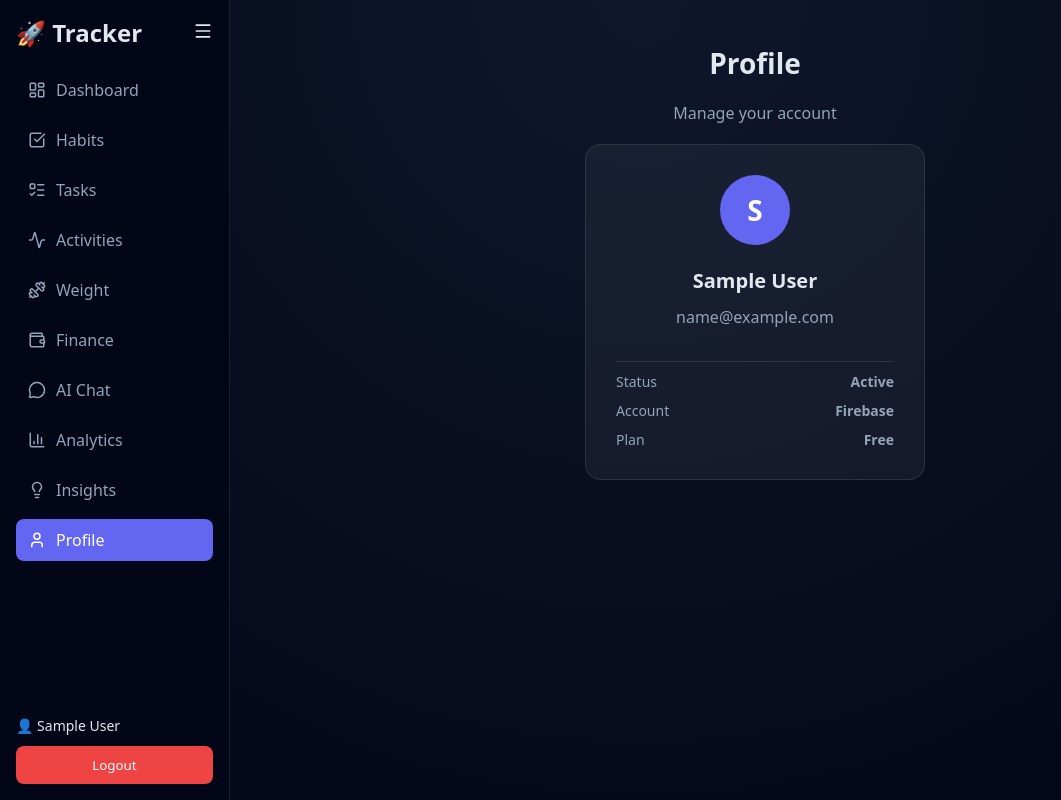
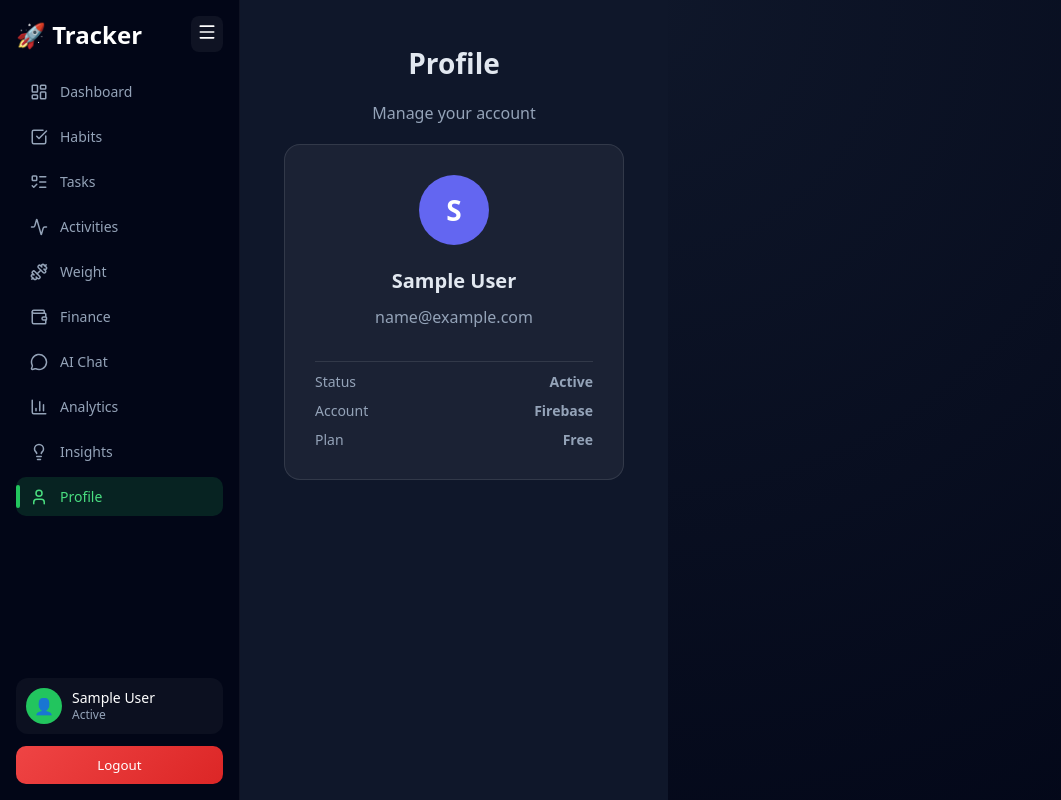
Before and after one commit to mavanigadda09/daily-tracker-app, a React (Vite) app: page /profile in a window 1280 px wide. Shown: the whole page, without its empty margins (0-1061 px from the left). Built offline with nearby package versions, Linux system fonts and the light colour scheme; no server answers; the database is empty; sample sign-in values are in the browser's storage.

Commit message:
feat: premium sidebar (notion style)

```diff
--- a/package.json
+++ b/package.json
@@ -22,7 +22,7 @@
     "react": "^19.2.4",
     "react-dom": "^19.2.4",
     "react-router-dom": "^7.14.0",
-    "recharts": "^3.8.0"
+    "recharts": "^3.8.1"
   },
   "devDependencies": {
     "@eslint/js": "^9.39.4",
--- a/src/Dashboard.jsx
+++ b/src/Dashboard.jsx
@@ -1,173 +1,98 @@
 import { useNavigate } from "react-router-dom";
-import { motion } from "framer-motion";
-
-import {
-  parseSmartGoal,
-  getDailyData,
-  getHeatmapData,
-  getStreak
-} from "./utils";
-
-import {
-  getHabitSuggestions,
-  predictPerformance,
-  getAdaptiveGoal,
-  getUnifiedAI
-} from "./ai";
+import { LineChart, Line, XAxis, YAxis, Tooltip, ResponsiveContainer } from "recharts";
 
 export default function Dashboard({
-  items = [],
   logs = {},
-  tasks = [],
-  user,
-  setGoal,
   weightLogs = [],
-  weightGoal = null
+  user
 }) {
   const navigate = useNavigate();
 
-  const habits = items.filter(i => i?.type === "habit");
+  // ===== MOCK FITNESS DATA =====
+  const fitnessData = [
+    { day: "Mon", steps: 4000 },
+    { day: "Tue", steps: 6500 },
+    { day: "Wed", steps: 8000 },
+    { day: "Thu", steps: 7200 },
+    { day: "Fri", steps: 9000 },
+    { day: "Sat", steps: 11000 },
+    { day: "Sun", steps: 7000 }
+  ];
 
-  const daily = getDailyData(logs, tasks);
-  const heatmap = getHeatmapData(daily);
-  const streak = getStreak(heatmap);
-
-  const goalData = parseSmartGoal(user?.goal);
-  const consistency = 0.5;
-
-  const sorted = [...weightLogs].sort(
-    (a, b) => new Date(a.date) - new Date(b.date)
-  );
-
-  const startWeight = sorted[0]?.weight || 0;
-  const currentWeight = sorted[sorted.length - 1]?.weight || 0;
-  const targetWeight = weightGoal || 0;
-
-  const totalDiff = startWeight - targetWeight;
-  const currentDiff = startWeight - currentWeight;
-
-  const weightPercent =
-    totalDiff > 0
-      ? Math.min(Math.round((currentDiff / totalDiff) * 100), 100)
-      : 0;
-
-  const unifiedAI = getUnifiedAI({
-    habits,
-    tasks,
-    weightLogs,
-    goal: goalData,
-    streak,
-    consistency
-  });
-
-  const suggestions = getHabitSuggestions(items);
-
-  const forecast = predictPerformance({
-    daily,
-    goal: goalData,
-    streak,
-    consistency
-  });
-
-  const adaptive = getAdaptiveGoal({
-    daily,
-    goal: goalData,
-    streak,
-    consistency
-  });
-
-  const applyGoal = () => {
-    if (!adaptive || !adaptive.suggestion) return;
-    setGoal(`${adaptive.suggestion}`);
-  };
+  const weightData = weightLogs.map(w => ({
+    date: new Date(w.date).toLocaleDateString(),
+    weight: w.weight
+  }));
 
   return (
     <div style={styles.container}>
 
       {/* HEADER */}
       <div style={styles.header}>
-        <h1>Welcome, {user?.name} 👋</h1>
+        <h1>Welcome back, {user?.name} 👋</h1>
 
-        <motion.div
-          whileHover={{ scale: 1.1 }}
-          style={styles.profile}
-          onClick={() => navigate("/profile")}
-        >
+        <div style={styles.profile} onClick={() => navigate("/profile")}>
           👤
-        </motion.div>
+        </div>
       </div>
 
-      {/* GRID */}
+      {/* FITNESS CARDS */}
+      <div style={styles.stats}>
+
+        <div style={styles.statCard}>
+          <h3>🚶 Steps</h3>
+          <p>8,245</p>
+        </div>
+
+        <div style={styles.statCard}>
+          <h3>🔥 Calories</h3>
+          <p>1,230 kcal</p>
+        </div>
+
+        <div style={styles.statCard}>
+          <h3>⏱ Active Time</h3>
+          <p>75 min</p>
+        </div>
+
+      </div>
+
+      {/* CHARTS */}
       <div style={styles.grid}>
 
-        {/* WEIGHT */}
-        {weightLogs.length > 0 && (
+        {/* STEPS CHART */}
+        <div style={styles.card}>
+          <h3>📊 Weekly Steps</h3>
+
+          <ResponsiveContainer width="100%" height={250}>
+            <LineChart data={fitnessData}>
+              <XAxis dataKey="day" stroke="#94a3b8" />
+              <YAxis stroke="#94a3b8" />
+              <Tooltip />
+              <Line type="monotone" dataKey="steps" stroke="#22c55e" strokeWidth={3} />
+            </LineChart>
+          </ResponsiveContainer>
+        </div>
+
+        {/* WEIGHT CHART */}
+        {weightData.length > 0 && (
           <div style={styles.card}>
             <h3>🏋️ Weight Progress</h3>
 
-            <div style={styles.weightGrid}>
-              <div>
-                <p>Start</p>
-                <h4>{startWeight}</h4>
-              </div>
-
-              <div>
-                <p>Current</p>
-                <h4>{currentWeight}</h4>
-              </div>
-
-              <div>
-                <p>Target</p>
-                <h4>{targetWeight || "-"}</h4>
-              </div>
-            </div>
-
-            <div style={styles.progressBar}>
-              <div
-                style={{
-                  ...styles.progressFill,
-                  width: `${weightPercent}%`
-                }}
-              />
-            </div>
-
-            <p>{weightPercent}% completed</p>
+            <ResponsiveContainer width="100%" height={250}>
+              <LineChart data={weightData}>
+                <XAxis dataKey="date" stroke="#94a3b8" />
+                <YAxis stroke="#94a3b8" />
+                <Tooltip />
+                <Line type="monotone" dataKey="weight" stroke="#4ade80" strokeWidth={3} />
+              </LineChart>
+            </ResponsiveContainer>
           </div>
         )}
 
-        {/* AI COACH */}
+        {/* AI CARD */}
         <div style={styles.highlightCard}>
-          <h3>🧠 AI Coach</h3>
-          <p>{unifiedAI}</p>
-        </div>
-
-        {/* FORECAST */}
-        <div style={styles.card}>
-          <h3>📊 Forecast</h3>
-          <p>{forecast}</p>
-        </div>
-
-        {/* ADAPTIVE */}
-        {adaptive && (
-          <div style={styles.card}>
-            <h3>🎯 Adaptive Goal</h3>
-            <p>{adaptive.message}</p>
-            <p><b>{adaptive.suggestion}</b></p>
-
-            {adaptive.change !== "same" && (
-              <button style={styles.primaryBtn} onClick={applyGoal}>
-                Apply Goal
-              </button>
-            )}
-          </div>
-        )}
-
-        {/* SUGGESTIONS */}
-        <div style={styles.card}>
-          <h3>💡 Suggestions</h3>
-          {suggestions.map((s, i) => (
-            <p key={i}>• {s}</p>
-          ))}
+          <h3>🧠 AI Insight</h3>
+          <p>You're consistent this week. Increase activity slightly 🚀</p>
         </div>
 
       </div>
@@ -179,7 +104,7 @@ const styles = {
   container: {
     minHeight: "100vh",
     padding: 30,
-    background: "linear-gradient(135deg, #0f2027, #203a43, #2c5364)",
+    background: "linear-gradient(135deg, #0f172a, #1e293b)",
     color: "#fff",
     fontFamily: "Poppins, sans-serif"
   },
@@ -187,63 +112,45 @@ const styles = {
   header: {
     display: "flex",
     justifyContent: "space-between",
-    alignItems: "center",
-    marginBottom: 20
+    marginBottom: 30
   },
 
   profile: {
-    background: "linear-gradient(135deg, #2e7d32, #66bb6a)",
-    padding: 12,
+    background: "#22c55e",
+    padding: 10,
     borderRadius: "50%",
     cursor: "pointer"
   },
 
+  stats: {
+    display: "flex",
+    gap: 20,
+    marginBottom: 30
+  },
+
+  statCard: {
+    flex: 1,
+    background: "rgba(255,255,255,0.05)",
+    padding: 20,
+    borderRadius: 16
+  },
+
   grid: {
     display: "grid",
-    gridTemplateColumns: "repeat(auto-fit, minmax(280px, 1fr))",
+    gridTemplateColumns: "repeat(auto-fit, minmax(300px, 1fr))",
     gap: 20
   },
 
   card: {
     background: "rgba(255,255,255,0.05)",
-    backdropFilter: "blur(10px)",
     padding: 20,
-    borderRadius: 16,
-    border: "1px solid rgba(255,255,255,0.1)"
+    borderRadius: 16
   },
 
   highlightCard: {
-    background: "linear-gradient(135deg, #2e7d32, #66bb6a)",
+    background: "linear-gradient(135deg, #22c55e, #4ade80)",
     padding: 20,
     borderRadius: 16,
-    color: "#fff"
-  },
-
-  weightGrid: {
-    display: "flex",
-    justifyContent: "space-between",
-    marginBottom: 10
-  },
-
-  progressBar: {
-    height: 8,
-    background: "#1e293b",
-    borderRadius: 10,
-    overflow: "hidden"
-  },
-
-  progressFill: {
-    height: "100%",
-    background: "#22c55e"
-  },
-
-  primaryBtn: {
-    marginTop: 10,
-    padding: 10,
-    border: "none",
-    borderRadius: 10,
-    background: "#22c55e",
-    color: "#fff",
-    cursor: "pointer"
+    color: "#022c22"
   }
 };
--- a/src/Layout.jsx
+++ b/src/Layout.jsx
@@ -13,7 +13,7 @@ import {
   Menu,
   Dumbbell,
   MessageCircle,
-  Wallet // ✅ NEW
+  Wallet
 } from "lucide-react";
 
 export default function Layout({ user, onLogout }) {
@@ -26,10 +26,7 @@ export default function Layout({ user, onLogout }) {
     { path: "/tasks", label: "Tasks", icon: ListTodo },
     { path: "/activities", label: "Activities", icon: Activity },
     { path: "/weight", label: "Weight", icon: Dumbbell },
-
-    // 🔥 NEW FINANCE MODULE
     { path: "/finance", label: "Finance", icon: Wallet },
-
     { path: "/chat", label: "AI Chat", icon: MessageCircle },
     { path: "/analytics", label: "Analytics", icon: BarChart3 },
     { path: "/insights", label: "Insights", icon: Lightbulb },
@@ -41,13 +38,16 @@ export default function Layout({ user, onLogout }) {
 
       {/* SIDEBAR */}
       <motion.aside
-        animate={{ width: collapsed ? 70 : 230 }}
+        animate={{ width: collapsed ? 80 : 240 }}
+        transition={{ duration: 0.3 }}
         style={styles.sidebar}
       >
         {/* TOP */}
         <div>
           <div style={styles.topRow}>
-            {!collapsed && <h2 style={styles.logo}>🚀 Tracker</h2>}
+            {!collapsed && (
+              <h2 style={styles.logo}>🚀 Tracker</h2>
+            )}
 
             <button
               style={styles.menuBtn}
@@ -75,7 +75,11 @@ export default function Layout({ user, onLogout }) {
                     ...(active ? styles.active : {})
                   }}
                 >
+                  {/* ACTIVE BAR */}
+                  {active && <div style={styles.activeBar} />}
+
                   <Icon size={18} />
+
                   {!collapsed && <span>{item.label}</span>}
                 </Link>
               );
@@ -86,13 +90,17 @@ export default function Layout({ user, onLogout }) {
         {/* BOTTOM */}
         <div style={styles.bottom}>
           {!collapsed && (
-            <p style={styles.user}>
-              👤 {user?.name || "User"}
-            </p>
+            <div style={styles.userBox}>
+              <div style={styles.avatar}>👤</div>
+              <div>
+                <p style={styles.userName}>{user?.name || "User"}</p>
+                <p style={styles.userSub}>Active</p>
+              </div>
+            </div>
           )}
 
           <button style={styles.logout} onClick={onLogout}>
-            Logout
+            {collapsed ? "⏻" : "Logout"}
           </button>
         </div>
       </motion.aside>
@@ -109,20 +117,17 @@ export default function Layout({ user, onLogout }) {
 const styles = {
   container: {
     display: "flex",
-    width: "100%",
-    minHeight: "100vh"
+    minHeight: "100vh",
+    background: "#0f172a"
   },
 
   sidebar: {
-    background: "var(--sidebar)",
+    background: "linear-gradient(180deg, #020617, #020617)",
     padding: 16,
     display: "flex",
     flexDirection: "column",
     justifyContent: "space-between",
-    borderRight: "1px solid var(--border)",
-    position: "sticky",
-    top: 0,
-    height: "100vh"
+    borderRight: "1px solid rgba(255,255,255,0.05)"
   },
 
   topRow: {
@@ -133,55 +138,95 @@ const styles = {
   },
 
   logo: {
-    fontWeight: "bold",
-    color: "var(--text)"
+    fontWeight: "600",
+    color: "#fff"
   },
 
   menuBtn: {
-    background: "transparent",
+    background: "rgba(255,255,255,0.05)",
     border: "none",
-    color: "var(--text)",
-    cursor: "pointer"
+    color: "#fff",
+    cursor: "pointer",
+    padding: 6,
+    borderRadius: 8
   },
 
   nav: {
     display: "flex",
     flexDirection: "column",
-    gap: 8
+    gap: 6
   },
 
   link: {
+    position: "relative",
     display: "flex",
     alignItems: "center",
-    gap: 10,
-    padding: "10px 12px",
-    borderRadius: 8,
+    gap: 12,
+    padding: "10px 14px",
+    borderRadius: 10,
     textDecoration: "none",
-    color: "var(--text-muted)",
-    transition: "0.2s"
+    color: "#94a3b8",
+    transition: "0.2s",
+    fontSize: 14
   },
 
   active: {
-    background: "var(--accent)",
-    color: "#fff"
+    background: "rgba(34,197,94,0.15)",
+    color: "#4ade80"
+  },
+
+  activeBar: {
+    position: "absolute",
+    left: 0,
+    top: 8,
+    bottom: 8,
+    width: 4,
+    borderRadius: 4,
+    background: "#22c55e"
   },
 
   bottom: {
     display: "flex",
     flexDirection: "column",
-    gap: 10
+    gap: 12
   },
 
-  user: {
+  userBox: {
+    display: "flex",
+    alignItems: "center",
+    gap: 10,
+    padding: 10,
+    background: "rgba(255,255,255,0.04)",
+    borderRadius: 12
+  },
+
+  avatar: {
+    width: 36,
+    height: 36,
+    borderRadius: "50%",
+    background: "#22c55e",
+    display: "flex",
+    alignItems: "center",
+    justifyContent: "center"
+  },
+
+  userName: {
+    margin: 0,
     fontSize: 14,
-    color: "var(--text)"
+    color: "#fff"
+  },
+
+  userSub: {
+    margin: 0,
+    fontSize: 12,
+    color: "#94a3b8"
   },
 
   logout: {
-    background: "#ef4444",
+    padding: 10,
+    borderRadius: 10,
     border: "none",
-    padding: 10,
-    borderRadius: 8,
+    background: "linear-gradient(135deg, #ef4444, #dc2626)",
     color: "#fff",
     cursor: "pointer"
   },
@@ -189,8 +234,6 @@ const styles = {
   main: {
     flex: 1,
     padding: 24,
-    width: "100%",
-    minWidth: 0,
     overflowX: "hidden"
   }
 };
```
Also changed, not shown: 1 other file (tests, documents, lock files or other folders).
